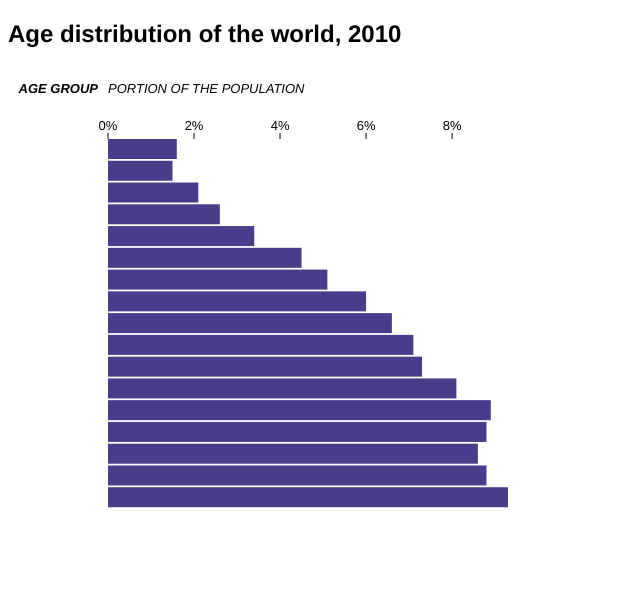
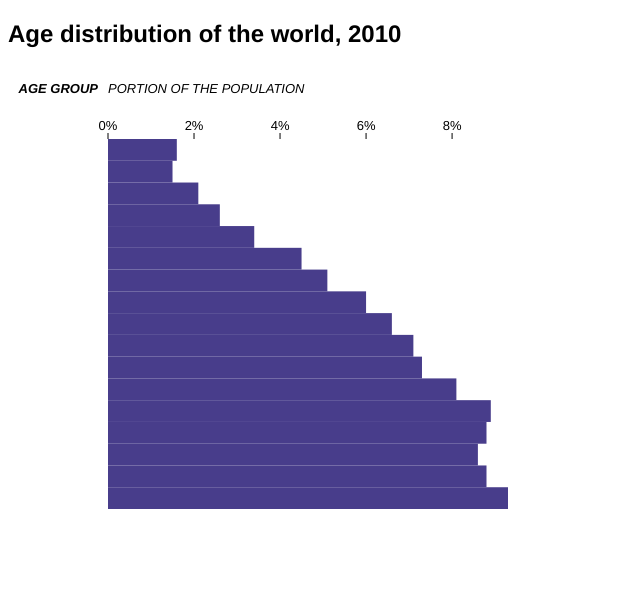
Before and after one commit to baconstarvation/d3vis, a plain HTML site: page pop2010-scales.html in a window 1280 px wide. Shown: the whole page, without its empty margins (0-640 px from the left). Drawn offline with nearby package versions, Linux system fonts and the light colour scheme.

Commit message:
impl y.rangeBand() w/o padding. next up: insert padding

```diff
--- a/pop2010-scales.html
+++ b/pop2010-scales.html
@@ -120,8 +120,8 @@
 				.attr("class", "bar")
 				.attr("x", 0)
 				.attr("y", function(d) { return y(d.age)})
-				.attr("width", function(d) {return x(d.value)})
-				.attr("height", barHeight);
+				.attr("width", function(d) { return x(d.value); })
+				.attr("height", y.rangeBand());
 
 		svg.append("g")
 				.call(xAxis)
```
